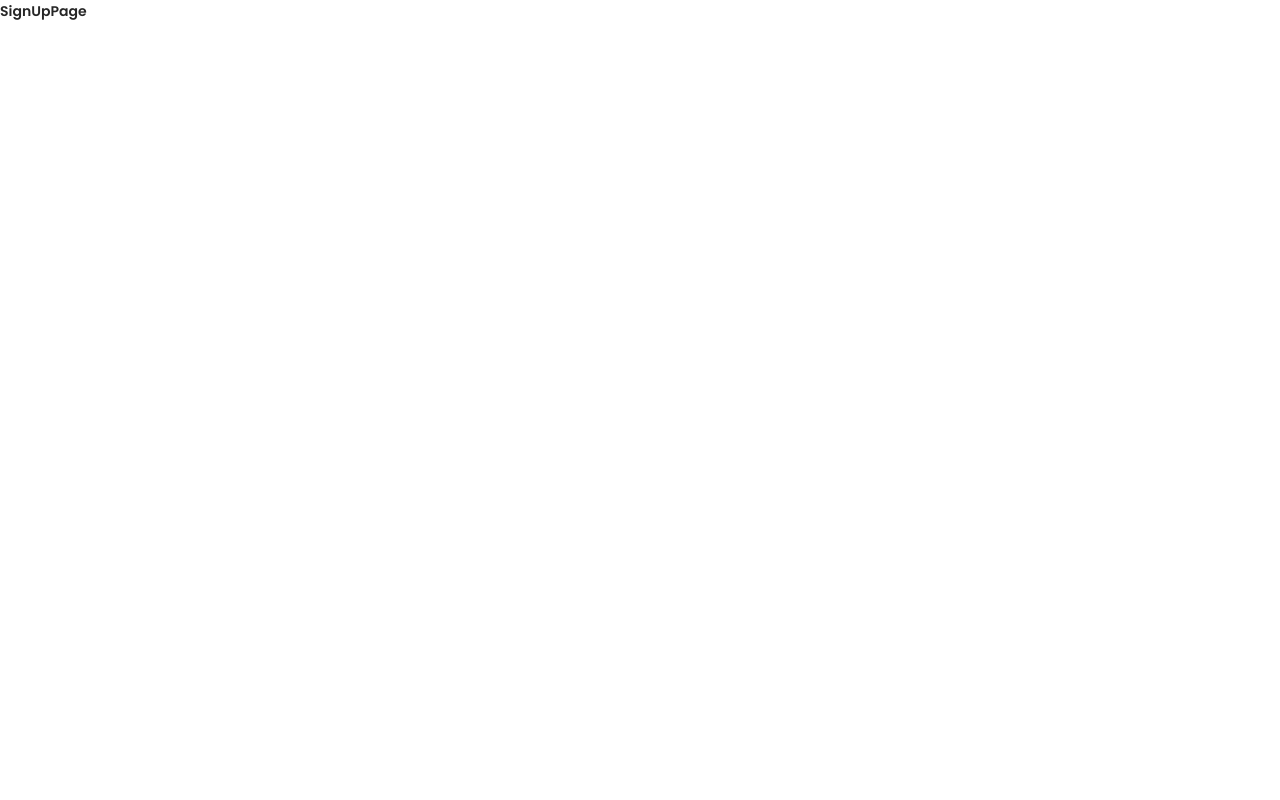
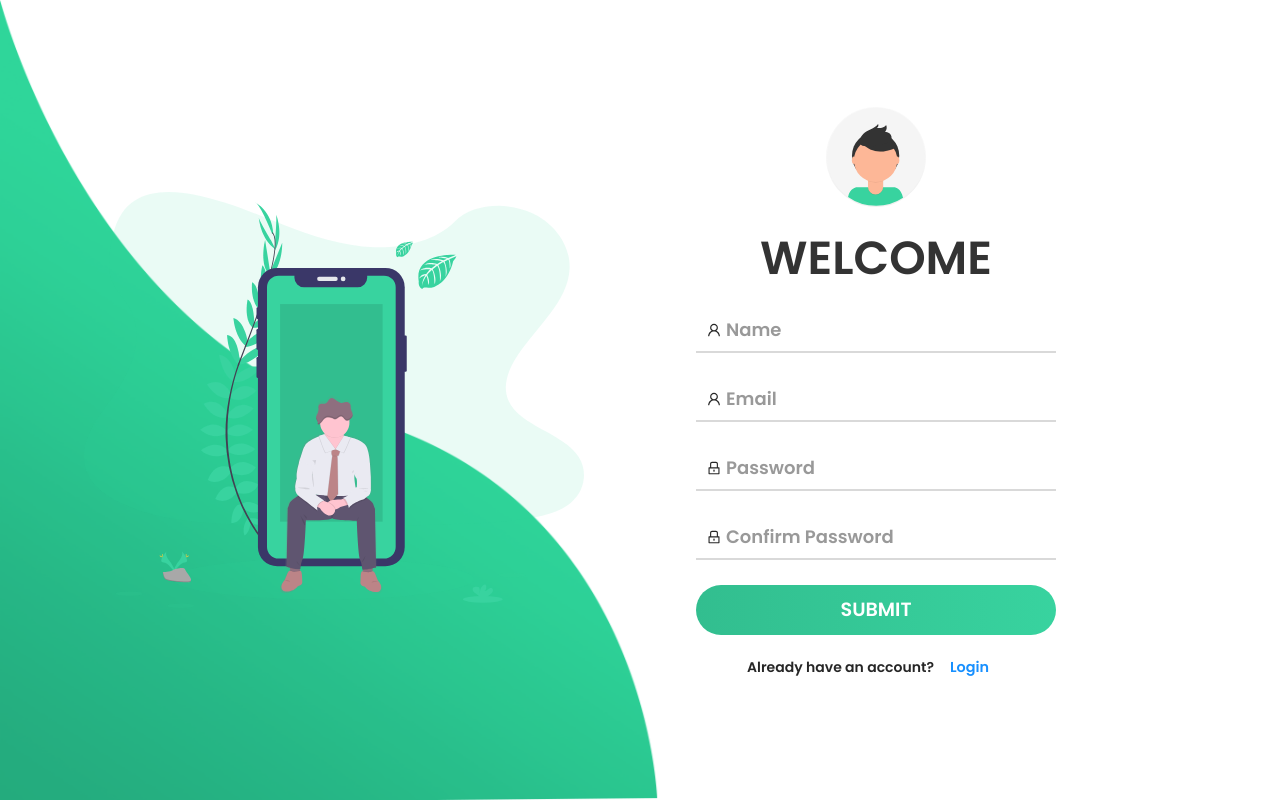
Before and after one commit to PaulGansca/budgeteer, a React (Create React App) app: page /signup in a window 1280 px wide. Built offline with nearby package versions, Linux system fonts and the light colour scheme.

Commit message:
Create Sign up page

```diff
--- a/src/App.css
+++ b/src/App.css
@@ -10,3 +10,10 @@ body {
     font-family: "Poppins", sans-serif;
     overflow: hidden;
 }
+
+input:-webkit-autofill,
+input:-webkit-autofill:hover,
+input:-webkit-autofill:focus,
+input:-webkit-autofill:active {
+    transition: background-color 5000s ease-in-out 0s;
+}
--- a/src/pages/LoginPage/LoginPage.jsx
+++ b/src/pages/LoginPage/LoginPage.jsx
@@ -14,6 +14,8 @@ import './login.css';
 
 const LoginPage = () => {
     const [isFocused, setIsFocused] = useState('');
+    const [emailVal, setEmailVal] = useState('');
+    const [passwordVal, setPasswordVal] = useState('');
     const emailRules = [{
         required: true,
         message: 'Please input your email!'
@@ -44,20 +46,22 @@ const LoginPage = () => {
                     <Form name="loginForm" onFinish={handleSubmit}>
                         <img src={Avatar} alt="Avatar" />
                         <h2 className="title">Welcome</h2>
-                        <Form.Item className={isFocused === 'email' ? 'focus login-input' : 'login-input'} rules={emailRules}>
+                        <Form.Item className={isFocused === 'email' || emailVal.length ? 'focus login-input' : 'login-input'} rules={emailRules}>
                             <h5 className="input-label">Email</h5>
                             <CustomInput name="email" bordered={false} type="text"
-                                onFocus={(e) => setIsFocused(e.target.name)} onBlur={(e) => setIsFocused('')}
+                                onFocus={(e) => setIsFocused(e.target.name)} onBlur={() => setIsFocused('')}
+                                onChange={(e) => setEmailVal(e.target.value)}
                                 prefix={<UserOutlined style={{ marginRight: 10 }} className="input-icon" />} />
                         </Form.Item>
-                        <Form.Item className={isFocused === 'password' ? 'focus login-input' : 'login-input'} rules={passwordRules}>
+                        <Form.Item className={isFocused === 'password' || passwordVal.length ? 'focus login-input' : 'login-input'} rules={passwordRules}>
                             <h5 className="input-label">Password</h5>
                             <CustomInput name="password" bordered={false} type="password"
-                                onFocus={(e) => setIsFocused(e.target.name)} onBlur={(e) => setIsFocused('')}
+                                onFocus={(e) => setIsFocused(e.target.name)} onBlur={() => setIsFocused('')}
+                                onChange={(e) => setPasswordVal(e.target.value)}
                                 prefix={<LockOutlined style={{ marginRight: 10 }} className="input-icon" />} />
                         </Form.Item>
                         <Link to='/login'>Forgot Password?</Link>
-                        <input type="submit" className="btn" value="Login" />
+                        <input type="submit" className="btn" />
                         <Divider dashed={true}>Or</Divider>
                         <CustomButton icon={<GoogleOutlined />} shape="round">Sign in with google</CustomButton>
                         <p style={{ marginTop: 16, marginBottom: 10 }}>Don't have an account?
--- a/src/pages/SignUpPage/SignUpPage.jsx
+++ b/src/pages/SignUpPage/SignUpPage.jsx
@@ -1,9 +1,94 @@
-import React from 'react';
+import React, { useState } from 'react';
+import { UserOutlined, LockOutlined } from '@ant-design/icons';
+import { Form } from 'antd';
+import { Link } from 'react-router-dom';
+
+import CustomButton from '../../components/custom-button/custom-button';
+import CustomInput from '../../components/custom-inputs/custom-input';
+
+import Background from '../../assets/bg.svg';
+import Avatar from '../../assets/avatar.svg';
+import Wave from '../../assets/wave.png';
+
+import './signup.css';
 
 const SignUpPage = () => {
+    const [isFocused, setIsFocused] = useState('');
+    const [nameVal, setNameVal] = useState('');
+    const [emailVal, setEmailVal] = useState('');
+    const [passwordVal, setPasswordVal] = useState('');
+    const [confirmPasswordVal, setConfirmPasswordVal] = useState('');
+    const nameRules = [{
+        required: true,
+        message: 'Please input your name!'
+    }];
+    const emailRules = [{
+        required: true,
+        message: 'Please input your email!'
+    }, {
+        type: 'email',
+        message: 'Not a valid email'
+    }];
+    const passwordRules = [{
+        required: true,
+        message: 'Please input your password!'
+    }];
+    const handleSubmit = async (values) => {
+        const { email, password } = values;
+        try {
+            //await auth.signInWithEmailAndPassword(email, password);
+        } catch (e) {
+            alert(e);
+        }
+    }
     return (
-        <div>
-            SignUpPage
+        <div className="signup-page">
+            <img className="wave" src={Wave} alt="Wave curve" />
+            <div className="container">
+                <div className="background-img">
+                    <img src={Background} alt="BG" />
+                </div>
+                <div className="signup-content">
+                    <Form name="signupForm" onFinish={handleSubmit}>
+                        <img src={Avatar} alt="Avatar" />
+                        <h2 className="title">Welcome</h2>
+                        <Form.Item className={isFocused === 'name' || nameVal.length ? 'focus signup-input' : 'signup-input'} rules={nameRules}>
+                            <h5 className="input-label">Name</h5>
+                            <CustomInput name="name" bordered={false} type="text"
+                                onFocus={(e) => setIsFocused(e.target.name)} onBlur={(e) => setIsFocused('')}
+                                onChange={(e) => setNameVal(e.target.value)}
+                                prefix={<UserOutlined style={{ marginRight: 10 }} className="input-icon" />} />
+                        </Form.Item>
+                        <Form.Item className={isFocused === 'email' || emailVal.length ? 'focus signup-input' : 'signup-input'} rules={emailRules}>
+                            <h5 className="input-label">Email</h5>
+                            <CustomInput name="email" bordered={false} type="text"
+                                onFocus={(e) => setIsFocused(e.target.name)} onBlur={(e) => setIsFocused('')}
+                                onChange={(e) => setEmailVal(e.target.value)}
+                                prefix={<UserOutlined style={{ marginRight: 10 }} className="input-icon" />} />
+                        </Form.Item>
+                        <Form.Item className={isFocused === 'password' || passwordVal.length ? 'focus signup-input' : 'signup-input'} rules={passwordRules}>
+                            <h5 className="input-label">Password</h5>
+                            <CustomInput name="password" bordered={false} type="password"
+                                onFocus={(e) => setIsFocused(e.target.name)} onBlur={(e) => setIsFocused('')}
+                                onChange={(e) => setPasswordVal(e.target.value)}
+                                prefix={<LockOutlined style={{ marginRight: 10 }} className="input-icon" />} />
+                        </Form.Item>
+                        <Form.Item className={isFocused === 'confirmPassword' || confirmPasswordVal.length ? 'focus signup-input' : 'signup-input'} rules={passwordRules}>
+                            <h5 className="input-label">Confirm Password</h5>
+                            <CustomInput name="confirmPassword" bordered={false} type="password"
+                                onFocus={(e) => setIsFocused(e.target.name)} onBlur={(e) => setIsFocused('')}
+                                onChange={(e) => setConfirmPasswordVal(e.target.value)}
+                                prefix={<LockOutlined style={{ marginRight: 10 }} className="input-icon" />} />
+                        </Form.Item>
+                        <input type="submit" className="btn" />
+                        <p style={{ marginTop: 16, marginBottom: 10 }}>Already have an account?
+                            {<CustomButton type="link">
+                                {<Link to='/login'>Login</Link>}
+                            </CustomButton>}
+                        </p>
+                    </Form>
+                </div>
+            </div>
         </div>
     )
 };
--- /dev/null
+++ b/src/pages/SignUpPage/signup.css
@@ -0,0 +1,205 @@
+.signup-page .wave {
+    position: fixed;
+    bottom: 0;
+    left: 0;
+    height: 100%;
+    z-index: -1;
+}
+
+.signup-page .container {
+    width: 100vw;
+    height: 100vh;
+    display: grid;
+    grid-template-columns: repeat(2, 1fr);
+    grid-gap: 7rem;
+    padding: 0 2rem;
+}
+
+.signup-page .background-img {
+    display: flex;
+    justify-content: flex-end;
+    align-items: center;
+}
+
+.signup-page .signup-content {
+    display: flex;
+    justify-content: flex-start;
+    align-items: center;
+    text-align: center;
+}
+
+.signup-page .background-img img {
+    width: 500px;
+}
+
+.signup-page form {
+    width: 360px;
+}
+
+.signup-page .signup-content img {
+    height: 100px;
+}
+
+.signup-page .signup-content h2 {
+    margin: 15px 0;
+    color: #333;
+    text-transform: uppercase;
+    font-size: 2.9rem;
+}
+
+.signup-page .signup-content .signup-input:nth-of-type(1) {
+    margin-top: 0;
+}
+
+.signup-page .signup-content .signup-input {
+    margin: 25px 0;
+    padding: 5px 0;
+    border-bottom: 2px solid #d9d9d9;
+}
+
+.signup-page .signup-content .signup-input .input-label {
+    position: absolute;
+    left: 30px;
+    top: 50%;
+    transform: translateY(-50%);
+    color: #999;
+    font-size: 18px;
+    transition: 0.3s;
+}
+
+.signup-page .signup-content .signup-input .input-icon {
+    stroke: #999;
+}
+
+.signup-page .signup-input:before,
+.signup-page .signup-input:after {
+    content: "";
+    position: absolute;
+    bottom: -2px;
+    width: 0%;
+    height: 2px;
+    background-color: #38d39f;
+    transition: 0.4s;
+}
+
+.signup-page .signup-input:before {
+    right: 50%;
+}
+
+.signup-page .signup-input:after {
+    left: 50%;
+}
+
+.signup-page .signup-input.focus:before,
+.signup-page .signup-input.focus:after {
+    width: 50%;
+}
+
+.signup-page .signup-input.focus div h5.input-label {
+    top: -6px;
+    font-size: 15px;
+}
+
+.signup-page .signup-input.focus .input-icon {
+    color: #38d39f;
+}
+
+.signup-page .signup-input.focus {
+    border-bottom: 2px solid #38d39f;
+    transition: 1s;
+    width: 100%;
+    transform: scaleX(1);
+}
+
+.signup-page .signup-input input {
+    position: absolute;
+    left: 20px;
+    top: 0;
+    width: 100%;
+    height: 100%;
+    border: none;
+    outline: none;
+    background: none;
+    padding: 0.5rem 0.7rem;
+    font-size: 1.2rem;
+    color: #555;
+    font-family: "poppins", sans-serif;
+}
+
+.signup-page .input-div.pass {
+    margin-bottom: 4px;
+}
+
+.signup-page a {
+    display: block;
+    text-align: right;
+    text-decoration: none;
+    color: #999;
+    font-size: 0.9rem;
+    transition: 0.3s;
+}
+
+.signup-page a:hover {
+    color: #38d39f;
+}
+
+.signup-page .btn {
+    display: block;
+    width: 100%;
+    height: 50px;
+    border-radius: 25px;
+    outline: none;
+    border: none;
+    background-image: linear-gradient(to right, #32be8f, #38d39f, #32be8f);
+    background-size: 200%;
+    font-size: 1.2rem;
+    color: #fff;
+    font-family: "Poppins", sans-serif;
+    text-transform: uppercase;
+    margin: 1rem 0;
+    cursor: pointer;
+    transition: 0.5s;
+}
+
+.signup-page .btn:hover {
+    background-position: right;
+}
+
+@media screen and (max-width: 1050px) {
+    .signup-page .container {
+        grid-gap: 5rem;
+    }
+}
+
+@media screen and (max-width: 1000px) {
+    .signup-page form {
+        width: 290px;
+    }
+
+    .signup-page .signup-content h2 {
+        font-size: 2.4rem;
+        margin: 8px 0;
+    }
+
+    .signup-page .background-img img {
+        width: 400px;
+    }
+}
+
+@media screen and (max-width: 900px) {
+    .signup-page .container {
+        grid-template-columns: 1fr;
+    }
+
+    .signup-page .background-img {
+        display: none;
+    }
+
+    .signup-page .wave {
+        display: none;
+    }
+
+    .signup-page .signup-content {
+        justify-content: center;
+    }
+}
```
